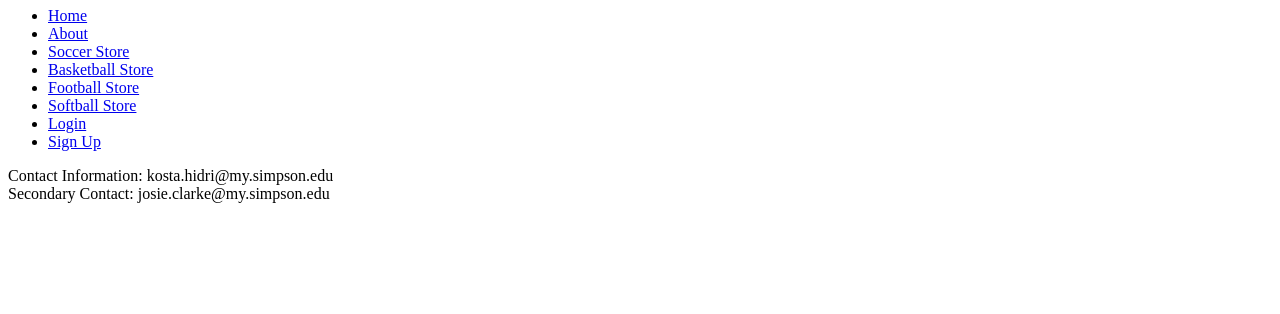
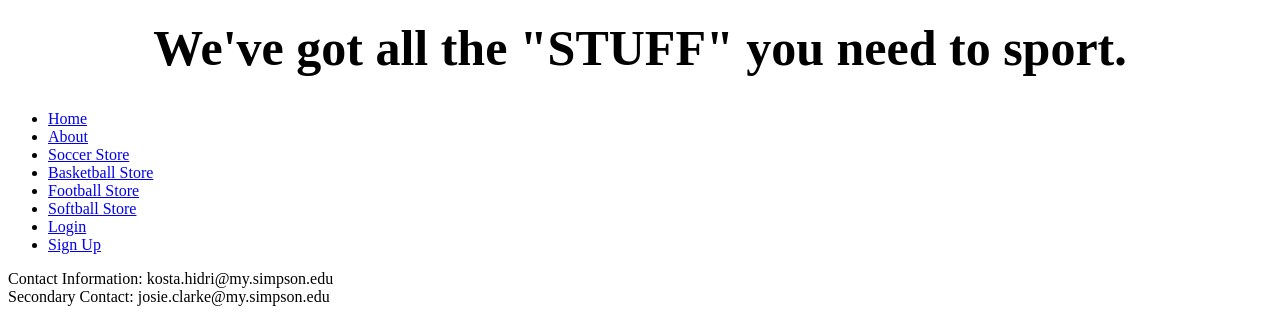
Before and after one commit to josieclarke/k_j_sports_store, a plain HTML site: page index_kh.html in a window 1280 px wide. Shown: the part 733-1047 px from the top of the page. Before the commit the page ends 944 px from the top, so only its background shows below. Drawn offline with Linux system fonts and the light colour scheme.

Commit message:
added inline header in index page

```diff
--- a/index_kh.html
+++ b/index_kh.html
@@ -15,6 +15,8 @@
 <body>
 
 <h1>K &amp; J's Local Sports Store</h1>
+<h1 style="text-align:center;font-size: 50px;">We've got all the "STUFF" you need to sport.</h1>
+
 
 <nav>
 	<ul>
```
